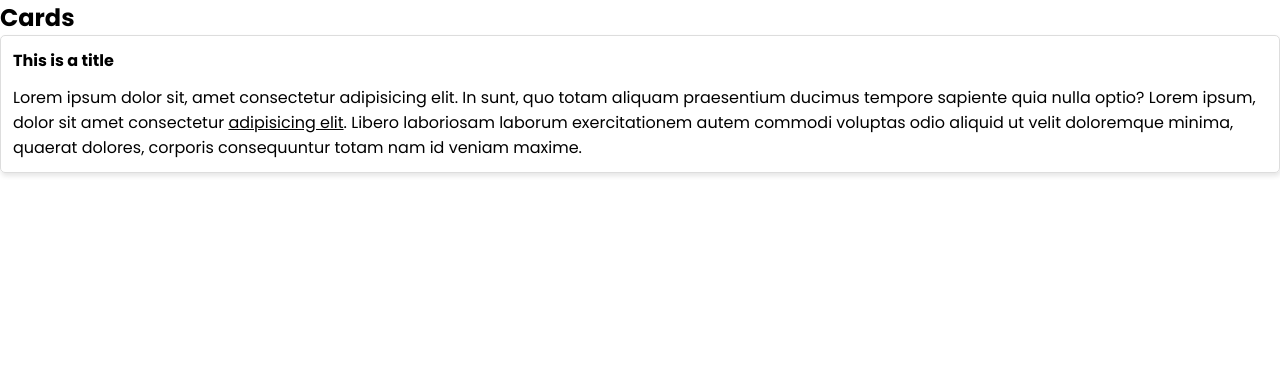
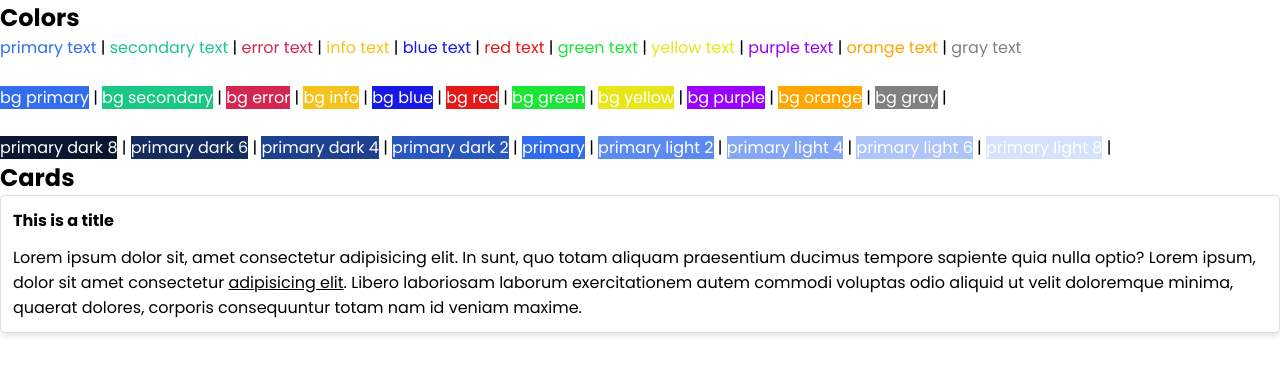
Before and after one commit to ashmeetsmonga/sass-theme, a website: page index.html in a window 1280 px wide. Drawn offline with Linux system fonts and the light colour scheme.

Commit message:
lesson 9 index.html

```diff
--- a/index.html
+++ b/index.html
@@ -9,6 +9,40 @@
 	<body>
 		<div>
 			<!-- colors -->
+			<h2>Colors</h2>
+			<span class="text-primary">primary text</span> |
+			<span class="text-secondary">secondary text</span> |
+			<span class="text-error">error text</span> | <span class="text-info">info text</span> |
+			<span class="text-blue">blue text</span> | <span class="text-red">red text</span> |
+			<span class="text-green">green text</span> | <span class="text-yellow">yellow text</span> |
+			<span class="text-purple">purple text</span> | <span class="text-orange">orange text</span> |
+			<span class="text-gray">gray text</span>
+
+			<br /><br />
+
+			<span class="bg-primary text-white">bg primary</span> |
+			<span class="bg-secondary text-white">bg secondary</span> |
+			<span class="bg-error text-white">bg error</span> |
+			<span class="bg-info text-white">bg info</span> |
+			<span class="bg-blue text-white">bg blue</span> |
+			<span class="bg-red text-white">bg red</span> |
+			<span class="bg-green text-white">bg green</span> |
+			<span class="bg-yellow text-white">bg yellow</span> |
+			<span class="bg-purple text-white">bg purple</span> |
+			<span class="bg-orange text-white">bg orange</span> |
+			<span class="bg-gray text-white">bg gray</span> |
+
+			<br /><br />
+
+			<span class="bg-primary-dark-8 text-white">primary dark 8</span> |
+			<span class="bg-primary-dark-6 text-white">primary dark 6</span> |
+			<span class="bg-primary-dark-4 text-white">primary dark 4</span> |
+			<span class="bg-primary-dark-2 text-white">primary dark 2</span> |
+			<span class="bg-primary text-white">primary</span> |
+			<span class="bg-primary-light-2 text-white">primary light 2</span> |
+			<span class="bg-primary-light-4 text-white">primary light 4</span> |
+			<span class="bg-primary-light-6 text-white">primary light 6</span> |
+			<span class="bg-primary-light-8 text-white">primary light 8</span> |
 
 			<!-- font sizes -->
 
```
